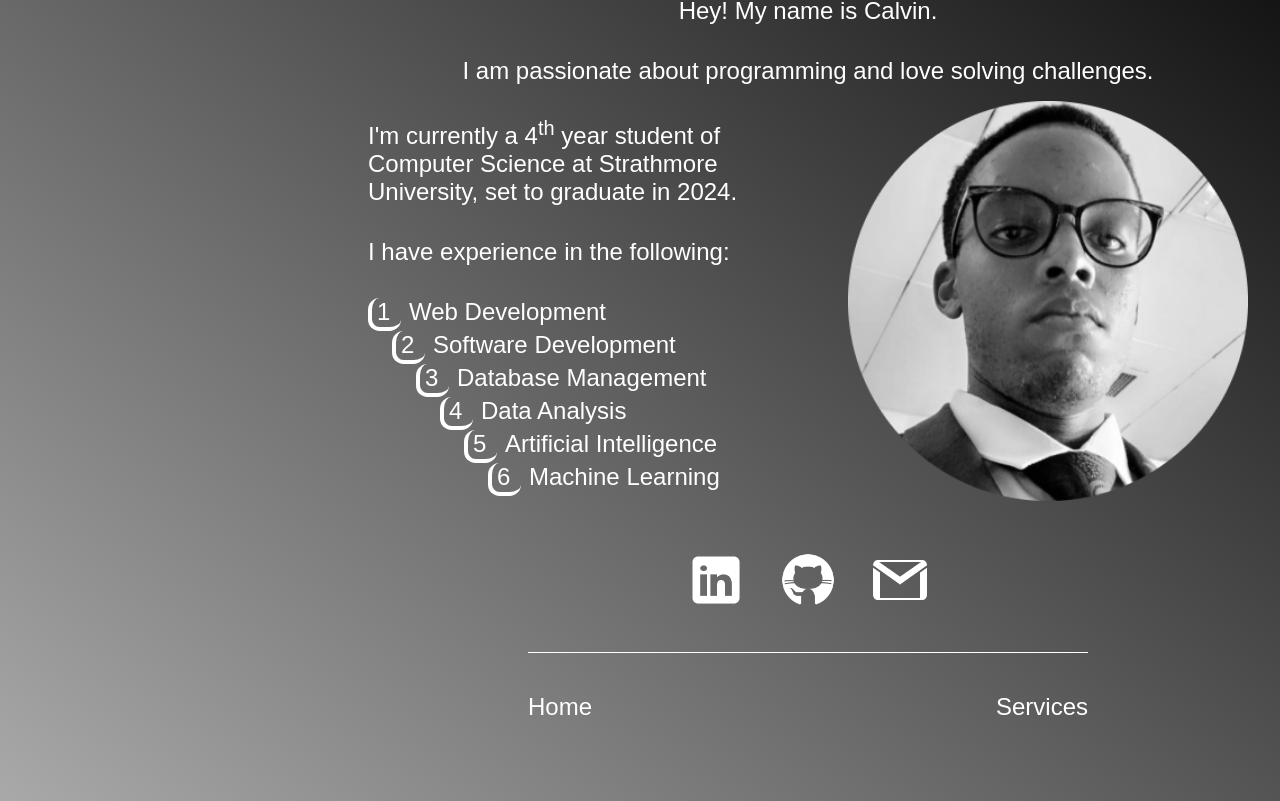
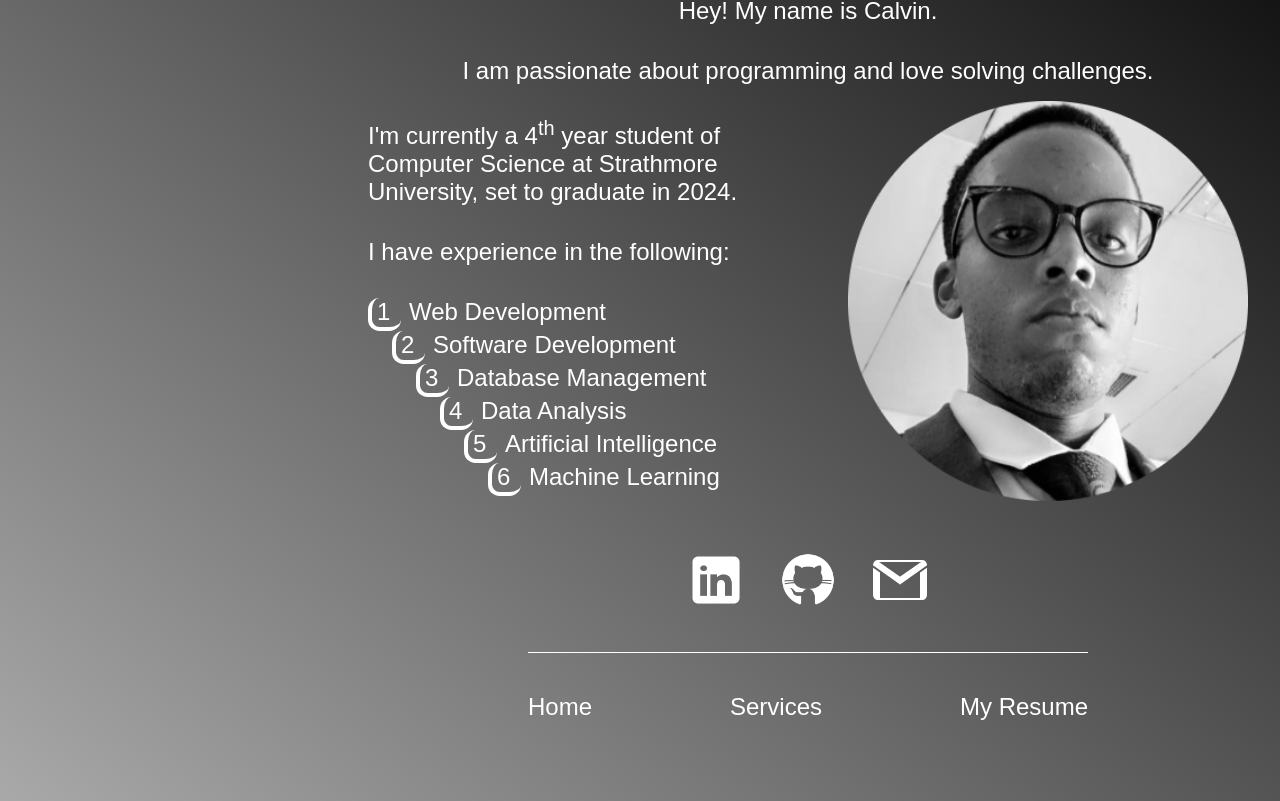
Before and after one commit to calvinsendawula/estdev-react-e-portfolio, a JavaScript app: page / in a window 1280 px wide. Shown: the part 255-1056 px from the top of the page. Built offline with nearby package versions, Linux system fonts and the light colour scheme; the HTML template or start-up script is replaced by a standard one.

Commit message:
feat: add resume download link to navbar

```diff
--- a/src/components/navbar.js
+++ b/src/components/navbar.js
@@ -1,4 +1,5 @@
 import { Link } from "react-router-dom";
+import ResumePDF from "../assets/Sendawula Calvin Resume.pdf";
 
 const NavBar = () => {
     return (
@@ -6,6 +7,7 @@ const NavBar = () => {
             <div className="footer-nav">
                 <Link to="/">Home</Link>
                 <Link to="/services">Services</Link>
+                <a href={ ResumePDF } download="Sendawula Calvin Resume">My Resume</a>
             </div>
         </div>
      );
```
